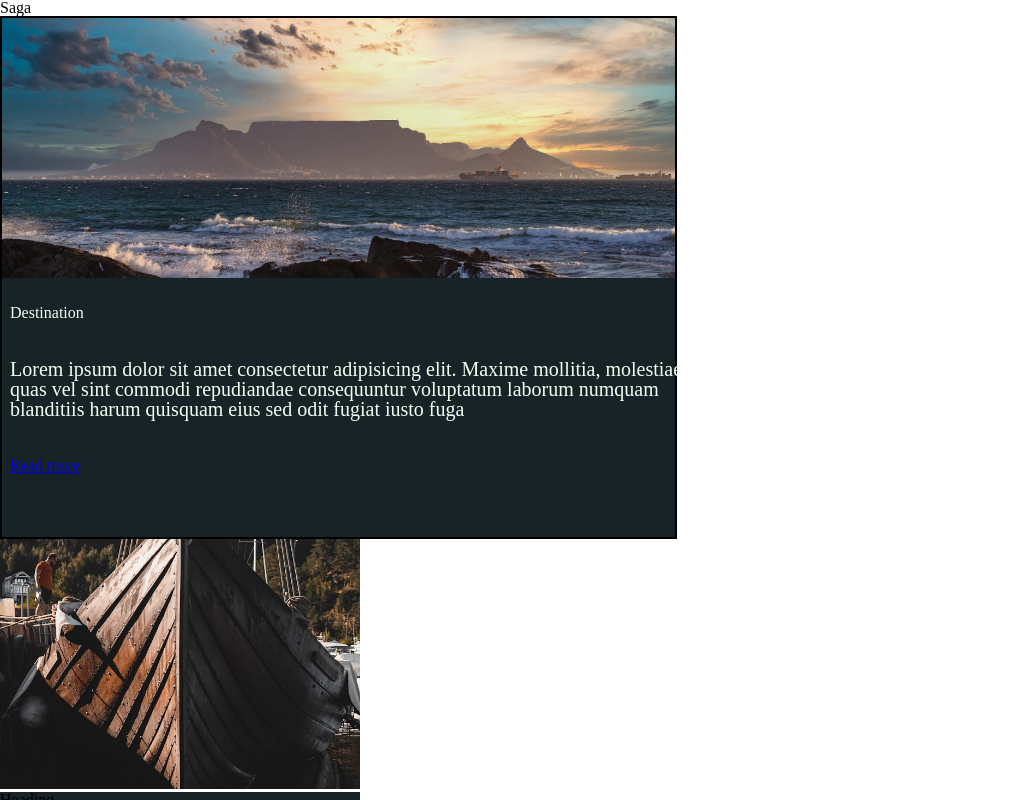
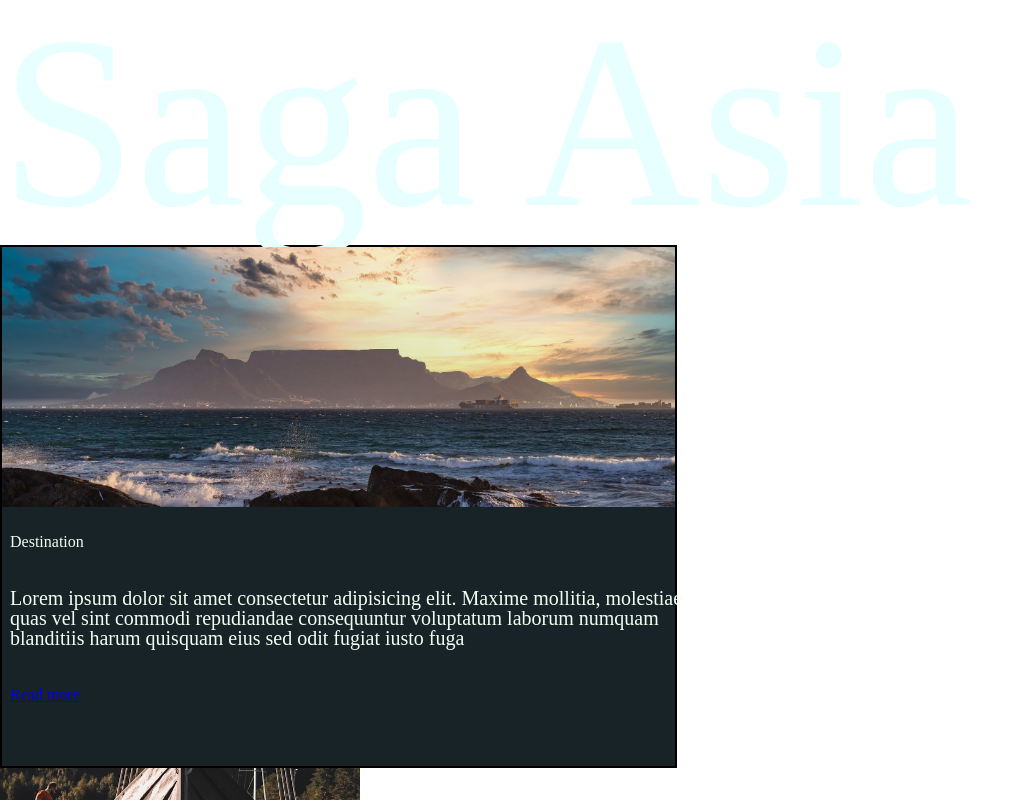
Before and after one commit to mobak88/Saga-Farmann, a Next.js app: page / in a window 1280 px wide. Shown: the top 800 px of the page, without its empty margins (0-1033 px from the left). Built offline with nearby package versions, Linux system fonts and the light colour scheme.

Commit message:
added headings and paragraph components

```diff
--- a/package.json
+++ b/package.json
@@ -19,5 +19,8 @@
     "react": "18.2.0",
     "react-dom": "18.2.0",
     "typescript": "4.9.5"
+  },
+  "devDependencies": {
+    "classnames": "^2.3.2"
   }
 }
--- a/src/components/cards/crew-card/crew-card.module.css
+++ b/src/components/cards/crew-card/crew-card.module.css
@@ -6,7 +6,6 @@
 }
 
 .image-wrapper {
-  /* width: 600px; */
   height: 30rem;
 }
 
@@ -20,10 +19,7 @@
   height: auto;
   background-color: var(--very-dark-blue);
   color: var(--light-text-color);
-  /* width: 100%; */
   padding: 3rem 1rem 3rem 1rem;
-
-  /* height: 20rem; */
 }
 
 .crew-name {
--- /dev/null
+++ b/src/components/typography/headings/headingOne.tsx
@@ -0,0 +1,27 @@
+import React, { ReactNode } from "react";
+import styles from "./headings.module.css";
+
+interface HeadingProps {
+  children: ReactNode;
+  mainHeading?: boolean;
+}
+
+const HeadingOne = ({ children, mainHeading = false }: HeadingProps) => {
+  const heading = mainHeading;
+
+  return heading ? (
+    <h1
+      className={`${styles.heading} ${styles["heading-one-l"]} ${styles["light"]} `}
+    >
+      {children}
+    </h1>
+  ) : (
+    <h1
+      className={`${styles.heading} ${styles["heading-one-sm"]} ${styles["light"]}`}
+    >
+      {children}
+    </h1>
+  );
+};
+
+export default HeadingOne;
--- a/src/components/typography/headings/headings.module.css
+++ b/src/components/typography/headings/headings.module.css
@@ -0,0 +1,38 @@
+.heading {
+  font-family: "Norse";
+}
+
+.dark {
+  color: var(--dark-text-color);
+}
+
+.light {
+  color: var(--light-text-color);
+}
+
+/* H1 */
+.heading-one-l {
+  font-size: var(--heading-one-l);
+}
+
+.heading-one-sm {
+  font-size: (var(--heading-one-small));
+}
+
+/* H2 */
+.heading-two-l {
+  font-size: (var(--heading-two-l));
+}
+
+.heading-two-sm {
+  font-size: (var(--heading-two-sm));
+}
+
+/* H3 */
+.heading-three-l {
+  font-size: (var(--heading-three-big));
+}
+
+.heading-three-sm {
+  font-size: (var(--heading-three-small));
+}
--- /dev/null
+++ b/src/components/typography/paragraphs/paragraphs.module.css
@@ -0,0 +1,19 @@
+.paragraphs {
+  font-family: "Comfortaa";
+}
+
+.light {
+  color: var(--light-text-color);
+}
+
+.dark {
+  color: var(--dark-text-color);
+}
+
+.paragraphs-l {
+  font-size: var(--paragraph-size-l);
+}
+
+.paragraphs-sm {
+  font-size: var(--paragraph-size-sm);
+}
--- a/src/pages/index.tsx
+++ b/src/pages/index.tsx
@@ -3,6 +3,7 @@ import Head from "next/head";
 import SliderCard from "@/components/cards/slider-card/slider-card";
 import DestinationCard from "@/components/cards/destination-card/destination-card";
 import Navbar from "@/components/navbar/navbar";
+import HeadingOne from "@/components/typography/headings/headingOne";
 
 export default function Home() {
   return (
@@ -15,8 +16,8 @@ export default function Home() {
       </Head>
       <main>
         <>
-          <h1>Saga</h1>
-
+          {/* <h1>Saga</h1> */}
+          <HeadingOne mainHeading>Saga Asia</HeadingOne>
           <DestinationCard />
           <SliderCard />
         </>
--- a/src/styles/globals.css
+++ b/src/styles/globals.css
@@ -4,6 +4,18 @@
   --very-dark-blue: #172327;
   --light-text-color: #e7ffff;
   --dark-text-color: #000;
+
+  /* FONT SIZES */
+
+  --heading-one-l: 24.5rem;
+  --heading-one-sm: 7.2rem;
+  --heading-two-l: 4.5rem;
+  --heading-two-sm: 4.1rem;
+  --heading-three-l: 4rem;
+  --heading-three-sm: 3.6rem;
+
+  --paragraph-size-l: 2.4rem;
+  --paragraph-size-sm: 1.8rem;
 }
 
 html,
```
Also changed, not shown: src/components/typography/headings/headingThree.tsx (added, +27 -0 lines), src/components/typography/headings/headingTwo.tsx (added, +27 -0 lines), src/components/typography/headings/headings.tsx (deleted, +0 -12 lines), src/components/typography/paragraphs/paragraphs.tsx (added, +29 -0 lines), 1 other file (tests, documents, lock files or other folders).
